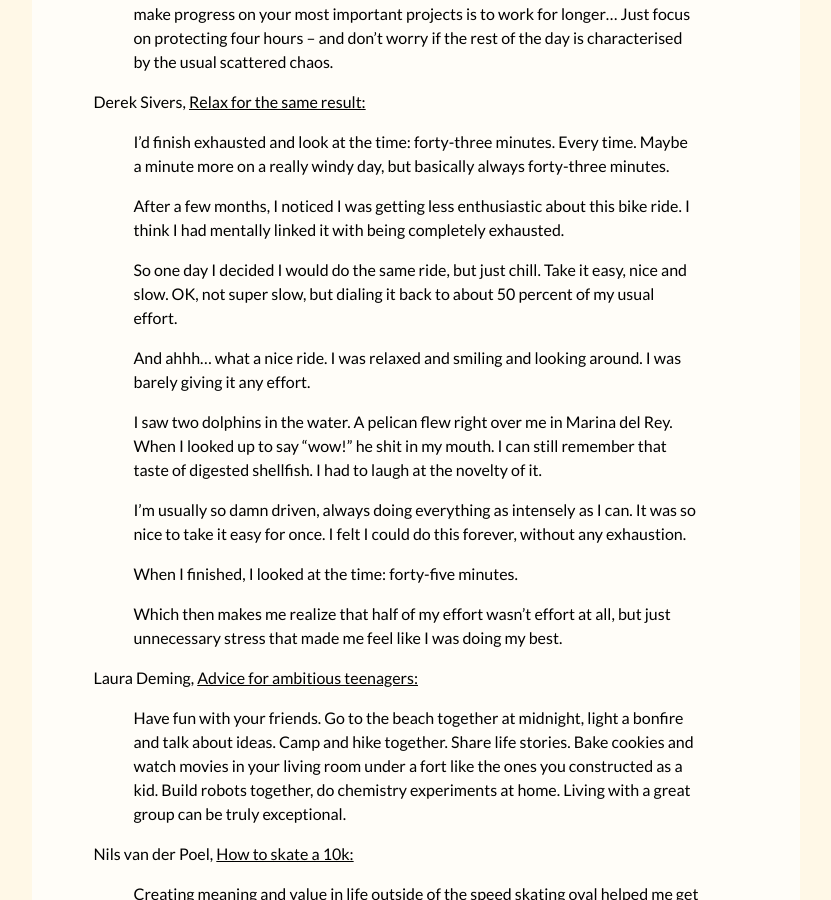
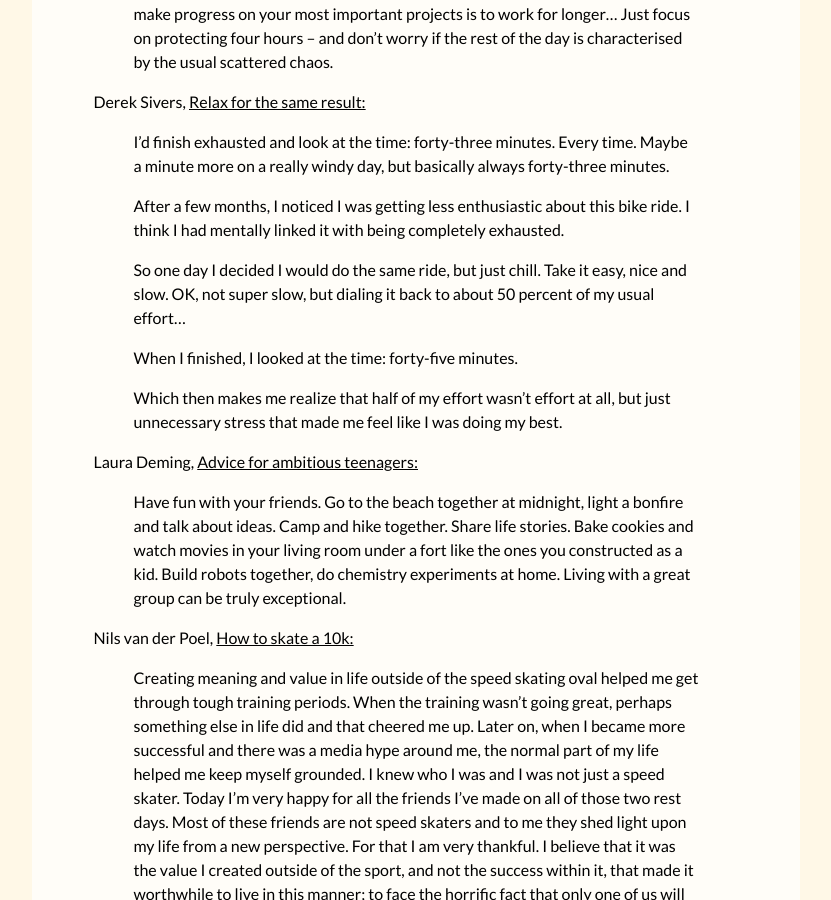
Before and after one commit to ZhengdongWang/zhengdongwang.com, a Jekyll site: the page built from productivity.md, in a window 1280 px wide and 900 px high, scrolled down 14016 px. Shown: the whole window, without its empty margins (224-1055 px from the left). Built offline with Jekyll 4.4.1, drawn with Linux system fonts in a browser that asks for light colours; some web fonts are replaced.

Commit message:
cong rong

```diff
--- a/productivity.md
+++ b/productivity.md
@@ -318,13 +318,7 @@ Also, an aphorism I learned from college debate---"if you're writing, you're los
 
 > After a few months, I noticed I was getting less enthusiastic about this bike ride. I think I had mentally linked it with being completely exhausted.
 
-> So one day I decided I would do the same ride, but just chill. Take it easy, nice and slow. OK, not super slow, but dialing it back to about 50 percent of my usual effort.
-
-> And ahhh… what a nice ride. I was relaxed and smiling and looking around. I was barely giving it any effort.
-
-> I saw two dolphins in the water. A pelican flew right over me in Marina del Rey. When I looked up to say “wow!” he shit in my mouth. I can still remember that taste of digested shellfish. I had to laugh at the novelty of it.
-
-> I’m usually so damn driven, always doing everything as intensely as I can. It was so nice to take it easy for once. I felt I could do this forever, without any exhaustion.
+> So one day I decided I would do the same ride, but just chill. Take it easy, nice and slow. OK, not super slow, but dialing it back to about 50 percent of my usual effort...
 
 > When I finished, I looked at the time: forty-five minutes.
 
```
